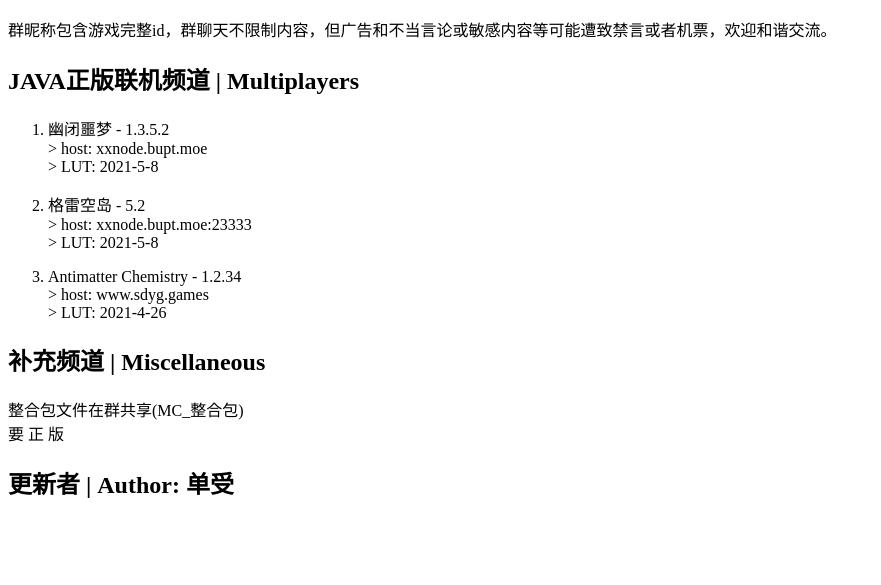
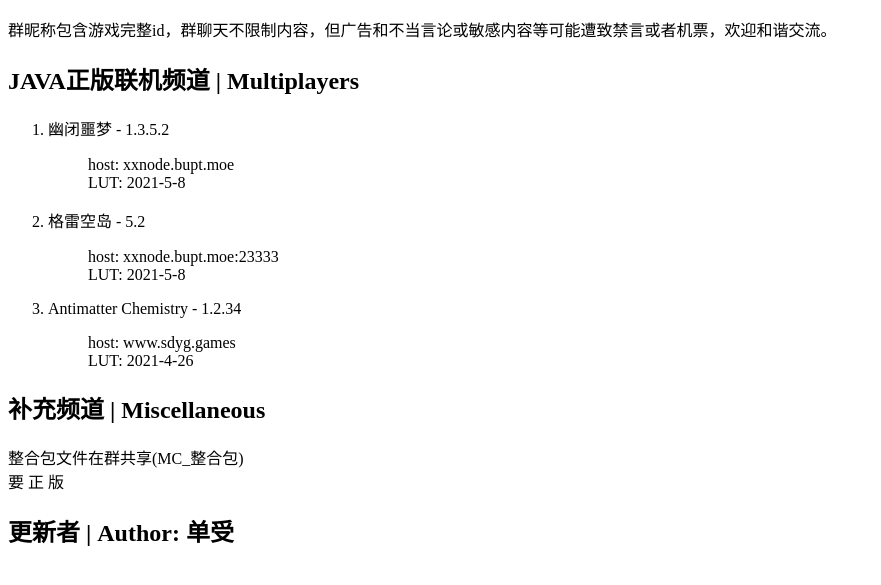
Before and after one commit to Jordan-Sun/mcsd, a plain HTML site: page index.html in a window 1280 px wide. Shown: the part 113-698 px from the top of the page, without its empty margins (0-881 px from the left). Drawn offline with Linux system fonts and the light colour scheme.

Commit message:
md to mmd parse

```diff
--- a/index.html
+++ b/index.html
@@ -2,16 +2,22 @@
 <h2 id="规则频道-rules">规则频道 | Rules</h2>
 <p>群昵称包含游戏完整id，群聊天不限制内容，但广告和不当言论或敏感内容等可能遭致禁言或者机票，欢迎和谐交流。</p>
 <h2 id="java正版联机频道-multiplayers">JAVA正版联机频道 | Multiplayers</h2>
-<ol type="1">
-<li><p>幽闭噩梦 - 1.3.5.2<br />
-&gt; host: xxnode.bupt.moe<br />
-&gt; LUT: 2021-5-8</p></li>
-<li><p>格雷空岛 - 5.2<br />
-&gt; host: xxnode.bupt.moe:23333<br />
-&gt; LUT: 2021-5-8</p></li>
-<li><p>Antimatter Chemistry - 1.2.34<br />
-&gt; host: www.sdyg.games<br />
-&gt; LUT: 2021-4-26</p></li>
+<ol>
+<li><p>幽闭噩梦 - 1.3.5.2</p>
+<blockquote>
+<p>host: xxnode.bupt.moe<br />
+LUT: 2021-5-8</p>
+</blockquote></li>
+<li><p>格雷空岛 - 5.2</p>
+<blockquote>
+<p>host: xxnode.bupt.moe:23333<br />
+LUT: 2021-5-8</p>
+</blockquote></li>
+<li><p>Antimatter Chemistry - 1.2.34</p>
+<blockquote>
+<p>host: www.sdyg.games<br />
+LUT: 2021-4-26</p>
+</blockquote></li>
 </ol>
 <h2 id="补充频道-miscellaneous">补充频道 | Miscellaneous</h2>
 <p>整合包文件在群共享(MC_整合包)<br />
```
